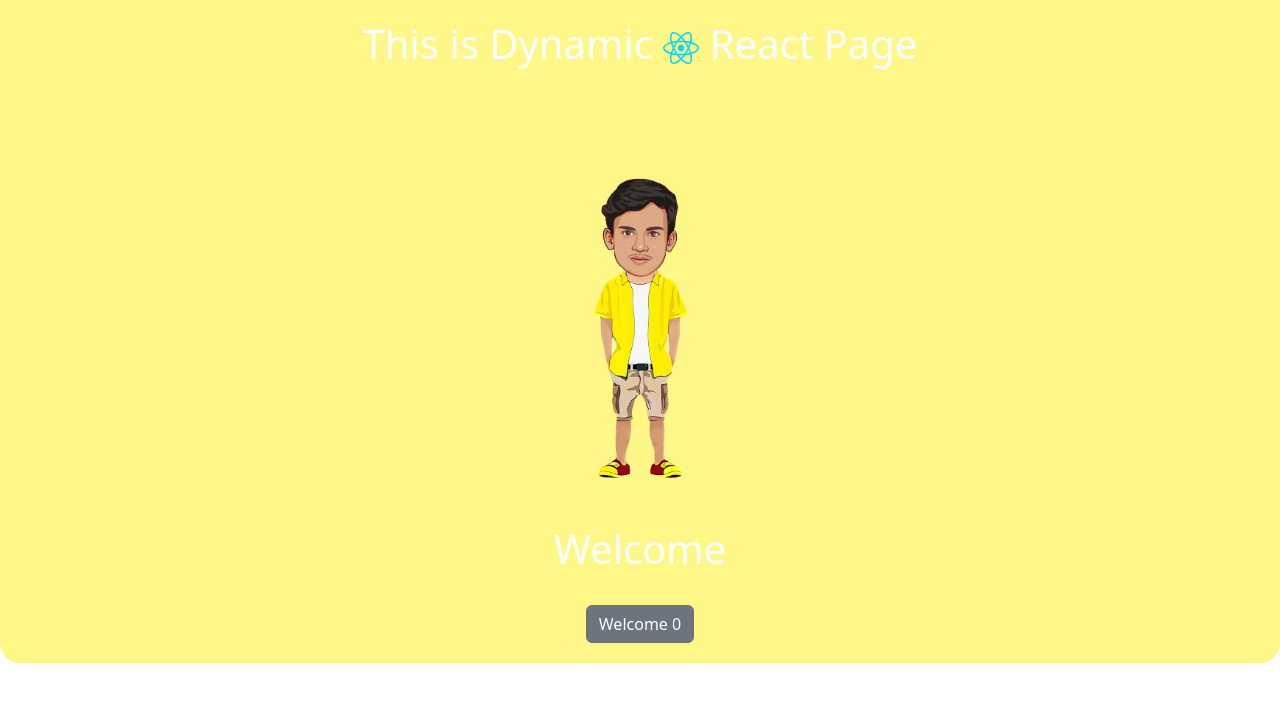
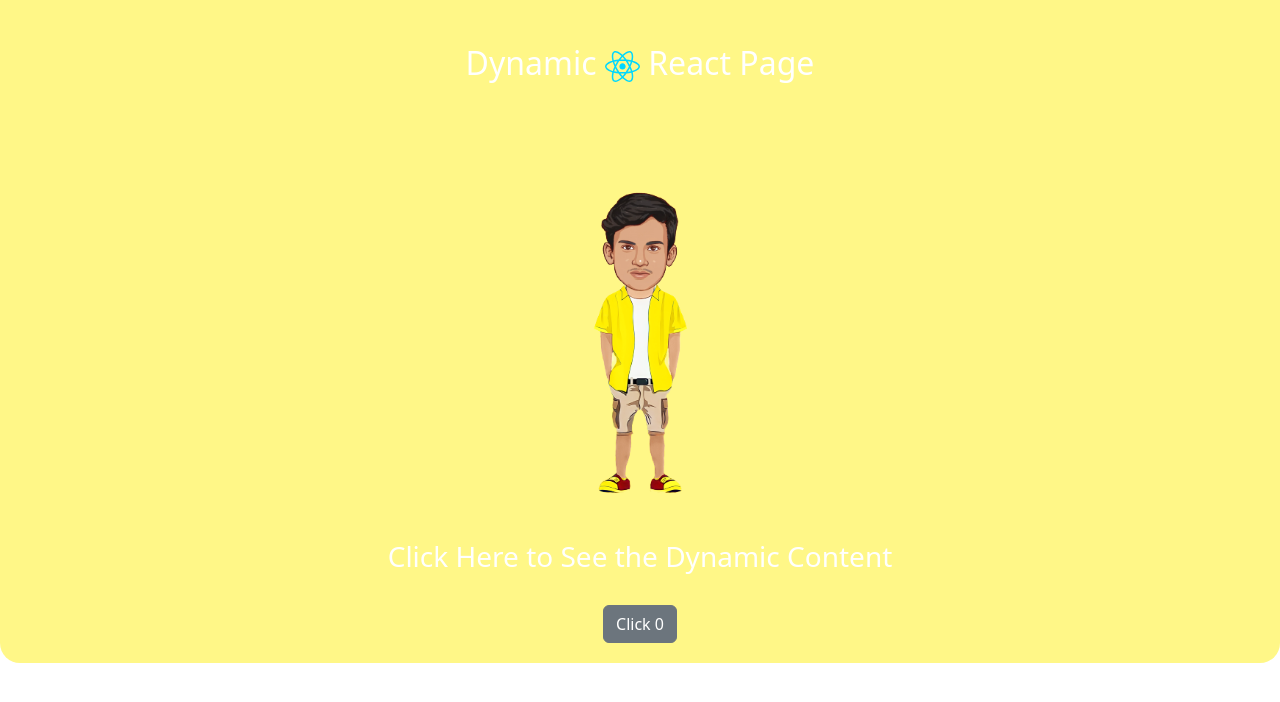
Before and after one commit to muthu12-sudo/Portfolio-MG, a React (Vite) app: page / in a window 1280 px wide. Shown: the top 702 px of the page. Built offline with nearby package versions, Linux system fonts and the light colour scheme.

Commit message:
Updated Dynamic

```diff
--- a/src/Header.tsx
+++ b/src/Header.tsx
@@ -7,20 +7,21 @@ function Header() {
   return (
     <>
       <div className="header">
-        <h1>
-          This is Dynamic{" "}
+        <br></br>
+        <h2>
+          Dynamic{" "}
           <span>
-            <img src="/src/assets/react.svg" />
+            <img src="/src/assets/react.svg" width="35px" />
           </span>{" "}
           React Page
-        </h1>
+        </h2>
         <img id="mg" src="/Cartoon-MG.png" width="300px" />
-        <h1>Welcome</h1>
+        <h3>Click Here to See the Dynamic Content</h3>
         <br />
         <button
           className="btn btn-secondary"
           onClick={() => setCount(count + 1)}>
-          Welcome {count}
+          Click {count}
         </button>
       </div>
     </>
```
